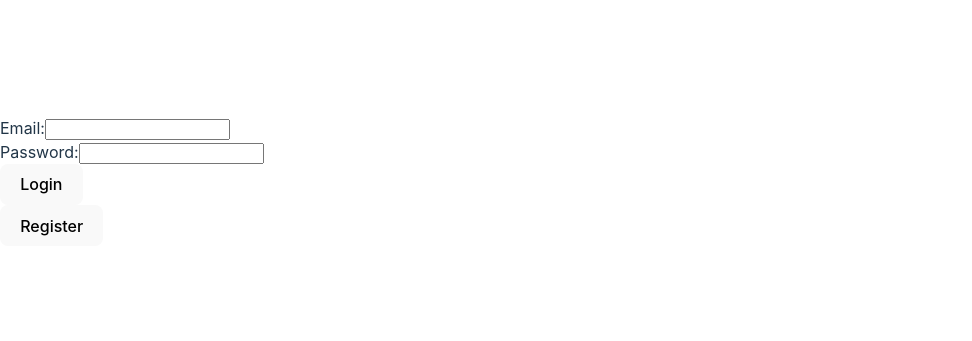
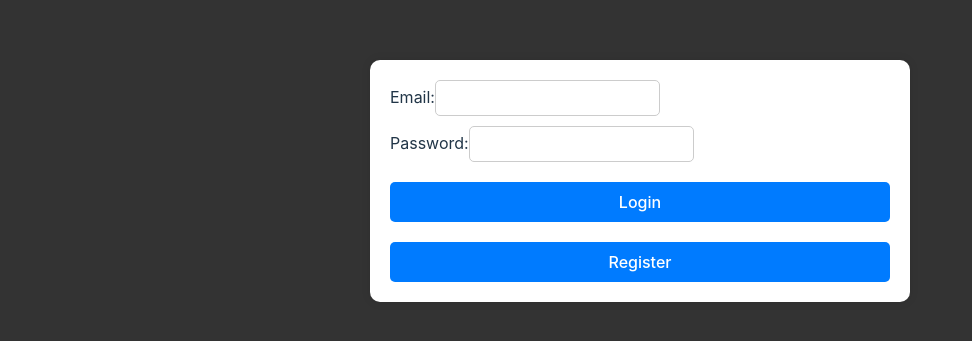
Before and after one commit to BryanEstrada003/safelink, a React (Vite) app: page / in a window 1280 px wide. Shown: the part 219-560 px from the top of the page, without its empty margins (0-972 px from the left). Built offline with nearby package versions, Linux system fonts and the light colour scheme.

Commit message:
Change style login

```diff
--- a/src/App.css
+++ b/src/App.css
@@ -1,27 +1,73 @@
-/* src/App.css */
-.App {
-  text-align: center;
-  margin-top: 50px;
+body, html {
+  margin: 0;
+  padding: 0;
+  height: 100%;
+  width: 100%;
+  display: flex;
+  justify-content: center;
+  align-items: center;
+  background-color: #333; /* Fondo oscuro */
 }
 
-form {
-  display: inline-block;
-  text-align: left;
+.App {
+  display: flex;
+  justify-content: center;
+  align-items: center;
+  width: 100%;
+  height: 100%;
 }
 
-label {
-  display: block;
+.container {
+  background-color: white;
+  padding: 20px;
+  border-radius: 10px;
+  box-shadow: 0 0 10px rgba(0, 0, 0, 0.1);
+  display: flex;
+  flex-direction: column;
+  align-items: center;
+}
+
+
+form {
+  display: flex;
+  flex-direction: column;
+  width: 500px; /* Ajusta el ancho según tus necesidades */
+}
+
+form div {
+  margin-bottom: 10px;
+}
+
+form label {
   margin-bottom: 5px;
 }
 
 input {
-  width: 100%;
   padding: 8px;
-  margin-bottom: 10px;
-  box-sizing: border-box;
+  font-size: 16px;
+  border: 1px solid #ccc;
+  border-radius: 5px;
 }
 
-button {
-  width: 100%;
-  padding: 8px;
+form button,
+.container button {
+  width: 100%; /* O un tamaño fijo si prefieres */
+  padding: 10px;
+  font-size: 16px;
+  border: none;
+  border-radius: 5px;
+  background-color: #007bff;
+  color: white;
+  cursor: pointer;
+  box-sizing: border-box;
+  margin-top: 10px; /* Espacio superior para separar los botones */
 }
+
+form button {
+  margin-bottom: 10px; /* Espacio inferior para separar el botón de Login del siguiente */
+}
+
+form button:hover,
+.container button:hover {
+  background-color: #0056b3;
+}
--- a/src/App.tsx
+++ b/src/App.tsx
@@ -2,6 +2,7 @@
 import React, { useState } from 'react';
 import LoginForm from './components/LoginForm';
 import RegisterForm from './components/RegisterForm';
+import './App.css';
 
 interface User {
   email: string;
@@ -63,6 +64,7 @@ const App: React.FC = () => {
 
   return (
     <div className="App">
+      <div className="container">
         {isAuthenticated ? (
           <h1>Welcome, {currentUser}!</h1>
         ) : isRegistering ? (
@@ -74,6 +76,7 @@ const App: React.FC = () => {
           </>
         )}
       </div>
+    </div>
   );
 };
 
--- a/src/components/LoginForm.tsx
+++ b/src/components/LoginForm.tsx
@@ -36,6 +36,7 @@ const LoginForm: React.FC<LoginFormProps> = ({ onLogin }) => {
       </div>
       <button type="submit">Login</button>
     </form>
+
   );
 };
 
```
Lines whose indentation alone changed are shown as unchanged.
